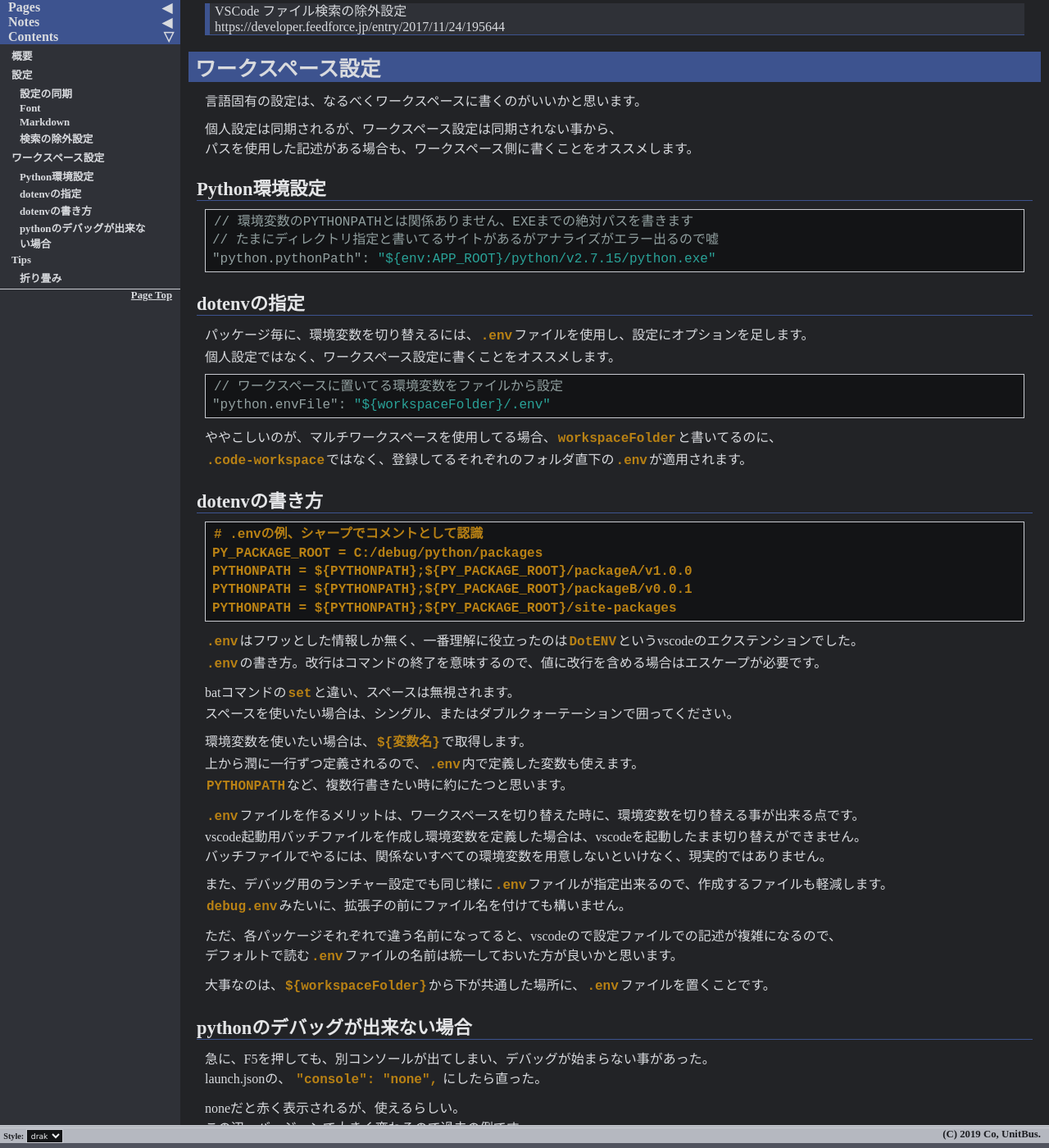
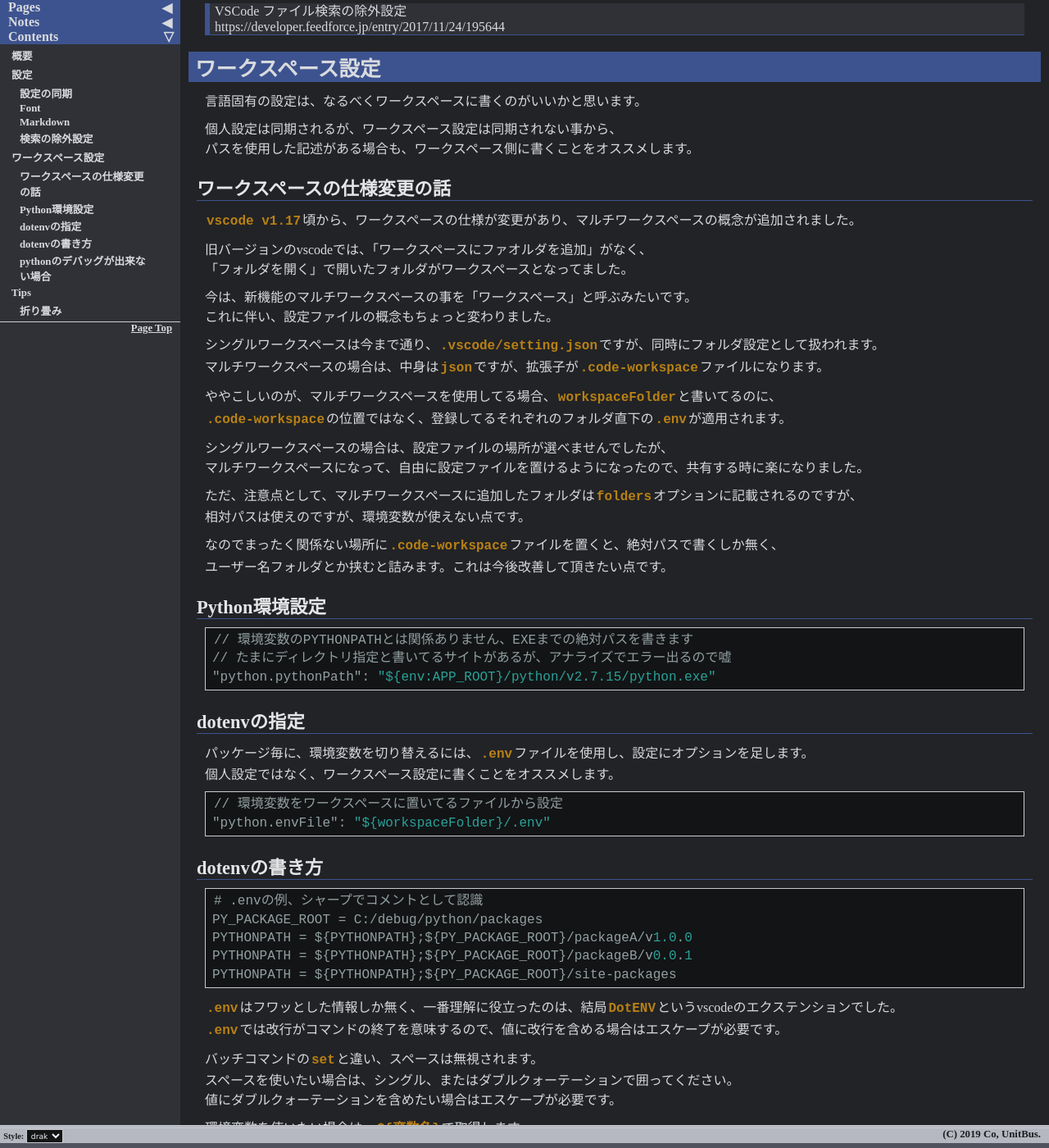
Before and after one commit to unitbus/unitbus.github.io, a Jekyll site: the page built from pages/notes/software/vscode.md, in a window 1280 px wide and 1400 px high, scrolled down 1865 px. Shown: the whole window at 82% size. Built offline with Jekyll 4.4.1, drawn with Linux system fonts in a browser that asks for light colours; some of the changed text lies outside the part shown.

Commit message:
Update vscode.md

````diff
--- a/pages/notes/software/vscode.md
+++ b/pages/notes/software/vscode.md
@@ -104,11 +104,36 @@ https://developer.feedforce.jp/entry/2017/11/24/195644
 個人設定は同期されるが、ワークスペース設定は同期されない事から、
 パスを使用した記述がある場合も、ワークスペース側に書くことをオススメします。
 
+## ワークスペースの仕様変更の話
+
+`vscode v1.17`頃から、ワークスペースの仕様が変更があり、マルチワークスペースの概念が追加されました。
+
+旧バージョンのvscodeでは、「ワークスペースにファオルダを追加」がなく、
+「フォルダを開く」で開いたフォルダがワークスペースとなってました。
+
+今は、新機能のマルチワークスペースの事を「ワークスペース」と呼ぶみたいです。
+これに伴い、設定ファイルの概念もちょっと変わりました。
+
+シングルワークスペースは今まで通り、`.vscode/setting.json`ですが、同時にフォルダ設定として扱われます。
+マルチワークスペースの場合は、中身は`json`ですが、拡張子が`.code-workspace`ファイルになります。
+
+ややこしいのが、マルチワークスペースを使用してる場合、`workspaceFolder`と書いてるのに、
+`.code-workspace`の位置ではなく、登録してるそれぞれのフォルダ直下の`.env`が適用されます。
+
+シングルワークスペースの場合は、設定ファイルの場所が選べませんでしたが、
+マルチワークスペースになって、自由に設定ファイルを置けるようになったので、共有する時に楽になりました。
+
+ただ、注意点として、マルチワークスペースに追加したフォルダは`folders`オプションに記載されるのですが、
+相対パスは使えのですが、環境変数が使えない点です。
+
+なのでまったく関係ない場所に`.code-workspace`ファイルを置くと、絶対パスで書くしか無く、
+ユーザー名フォルダとか挟むと詰みます。これは今後改善して頂きたい点です。
+
 ## Python環境設定
 
 ```json
 // 環境変数のPYTHONPATHとは関係ありません、EXEまでの絶対パスを書きます
-// たまにディレクトリ指定と書いてるサイトがあるがアナライズがエラー出るので嘘
+// たまにディレクトリ指定と書いてるサイトがあるが、アナライズでエラー出るので嘘
 "python.pythonPath": "${env:APP_ROOT}/python/v2.7.15/python.exe"
 ```
 
@@ -118,16 +143,13 @@ https://developer.feedforce.jp/entry/2017/11/24/195644
 個人設定ではなく、ワークスペース設定に書くことをオススメします。
 
 ```json
-// ワークスペースに置いてる環境変数をファイルから設定
+// 環境変数をワークスペースに置いてるファイルから設定
 "python.envFile": "${workspaceFolder}/.env"
 ```
 
-ややこしいのが、マルチワークスペースを使用してる場合、`workspaceFolder`と書いてるのに、
-`.code-workspace`ではなく、登録してるそれぞれのフォルダ直下の`.env`が適用されます。
-
 ## dotenvの書き方
 
-```env
+```json
 # .envの例、シャープでコメントとして認識
 PY_PACKAGE_ROOT = C:/debug/python/packages
 PYTHONPATH = ${PYTHONPATH};${PY_PACKAGE_ROOT}/packageA/v1.0.0
@@ -135,11 +157,12 @@ PYTHONPATH = ${PYTHONPATH};${PY_PACKAGE_ROOT}/packageB/v0.0.1
 PYTHONPATH = ${PYTHONPATH};${PY_PACKAGE_ROOT}/site-packages
 ```
 
-`.env`はフワッとした情報しか無く、一番理解に役立ったのは`DotENV`というvscodeのエクステンションでした。
-`.env`の書き方。改行はコマンドの終了を意味するので、値に改行を含める場合はエスケープが必要です。
+`.env`はフワッとした情報しか無く、一番理解に役立ったのは、結局`DotENV`というvscodeのエクステンションでした。
+`.env`では改行がコマンドの終了を意味するので、値に改行を含める場合はエスケープが必要です。
 
-batコマンドの`set`と違い、スペースは無視されます。
+バッチコマンドの`set`と違い、スペースは無視されます。
 スペースを使いたい場合は、シングル、またはダブルクォーテーションで囲ってください。
+値にダブルクォーテーションを含めたい場合はエスケープが必要です。
 
 環境変数を使いたい場合は、`${変数名}`で取得します。
 上から潤に一行ずつ定義されるので、`.env`内で定義した変数も使えます。
@@ -149,13 +172,13 @@ batコマンドの`set`と違い、スペースは無視されます。
 vscode起動用バッチファイルを作成し環境変数を定義した場合は、vscodeを起動したまま切り替えができません。
 バッチファイルでやるには、関係ないすべての環境変数を用意しないといけなく、現実的ではありません。
 
-また、デバッグ用のランチャー設定でも同じ様に`.env`ファイルが指定出来るので、作成するファイルも軽減します。
+また、デバッグ用のランチャー設定でも同じ様に`.env`ファイルが指定出来るので、手間も軽減します。
 `debug.env`みたいに、拡張子の前にファイル名を付けても構いません。
 
 ただ、各パッケージそれぞれで違う名前になってると、vscodeので設定ファイルでの記述が複雑になるので、
 デフォルトで読む`.env`ファイルの名前は統一しておいた方が良いかと思います。
 
-大事なのは、`${workspaceFolder}`から下が共通した場所に、`.env`ファイルを置くことです。
+大事なのは、`${workspaceFolder}`から下で、共通した場所に、`.env`ファイルを置くことです。
 
 ## pythonのデバッグが出来ない場合
 
````
